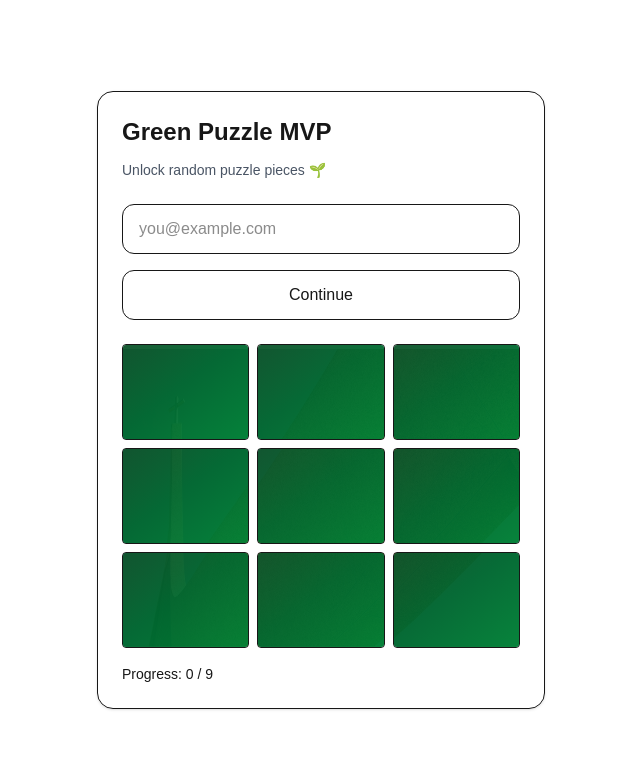
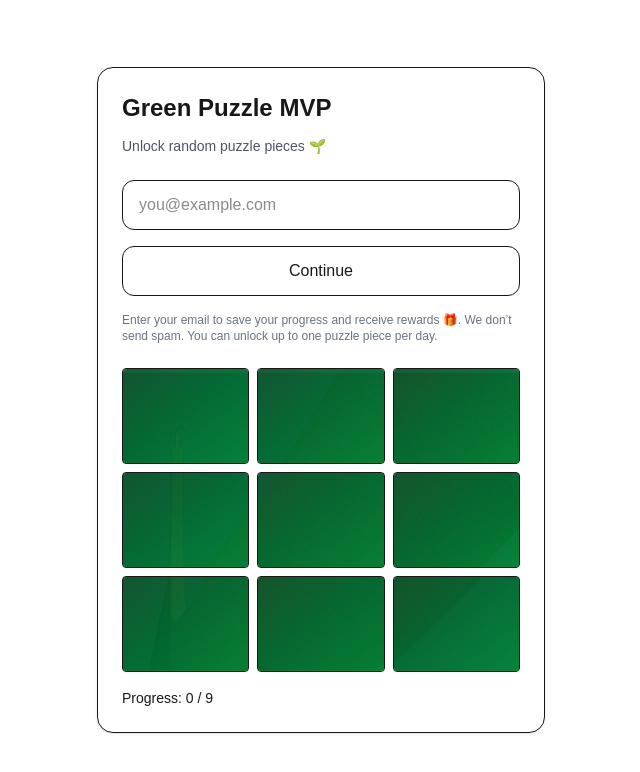
Before and after one commit to jackyxuzhiqi-dotcom/green-puzzle-mvp, a Next.js app: page / in a window 1280 px wide. Shown: the top 772 px of the page, without its empty margins (319-959 px from the left). Built offline with nearby package versions, Linux system fonts and the light colour scheme.

Commit message:
Add random puzzle UI with green gradient

```diff
--- a/app/page.tsx
+++ b/app/page.tsx
@@ -29,6 +29,7 @@ export default function Home() {
     <main className="min-h-screen flex items-center justify-center px-6 bg-white">
       <div className="w-full max-w-md rounded-2xl border p-6 shadow-sm">
 
+        {/* 标题 */}
         <h1 className="text-2xl font-semibold mb-3">
           Green Puzzle MVP
         </h1>
@@ -44,7 +45,7 @@ export default function Home() {
             placeholder="you@example.com"
             value={email}
             onChange={(e) => setEmail(e.target.value)}
-            className="w-full rounded-xl border px-4 py-3"
+            className="w-full rounded-xl border px-4 py-3 outline-none"
           />
 
           <button
@@ -53,6 +54,13 @@ export default function Home() {
           >
             Continue
           </button>
+
+          {/* 邮箱说明 + 规则 */}
+          <p className="text-xs text-gray-500">
+            Enter your email to save your progress and receive rewards 🎁.
+            We don’t send spam.
+            You can unlock up to one puzzle piece per day.
+          </p>
         </form>
 
         {/* 拼图 */}
@@ -72,6 +80,7 @@ export default function Home() {
                   backgroundPosition: `${col * 50}% ${row * 50}%`,
                 }}
               >
+                {/* 未解锁 → 深绿色渐变遮罩 */}
                 {!isUnlocked && (
                   <div className="absolute inset-0 bg-gradient-to-br from-green-900 to-green-700 opacity-95 transition-all duration-300" />
                 )}
@@ -80,6 +89,7 @@ export default function Home() {
           })}
         </div>
 
+        {/* 进度 */}
         <p className="mt-4 text-sm">
           Progress: {unlocked.length} / 9
         </p>
```
